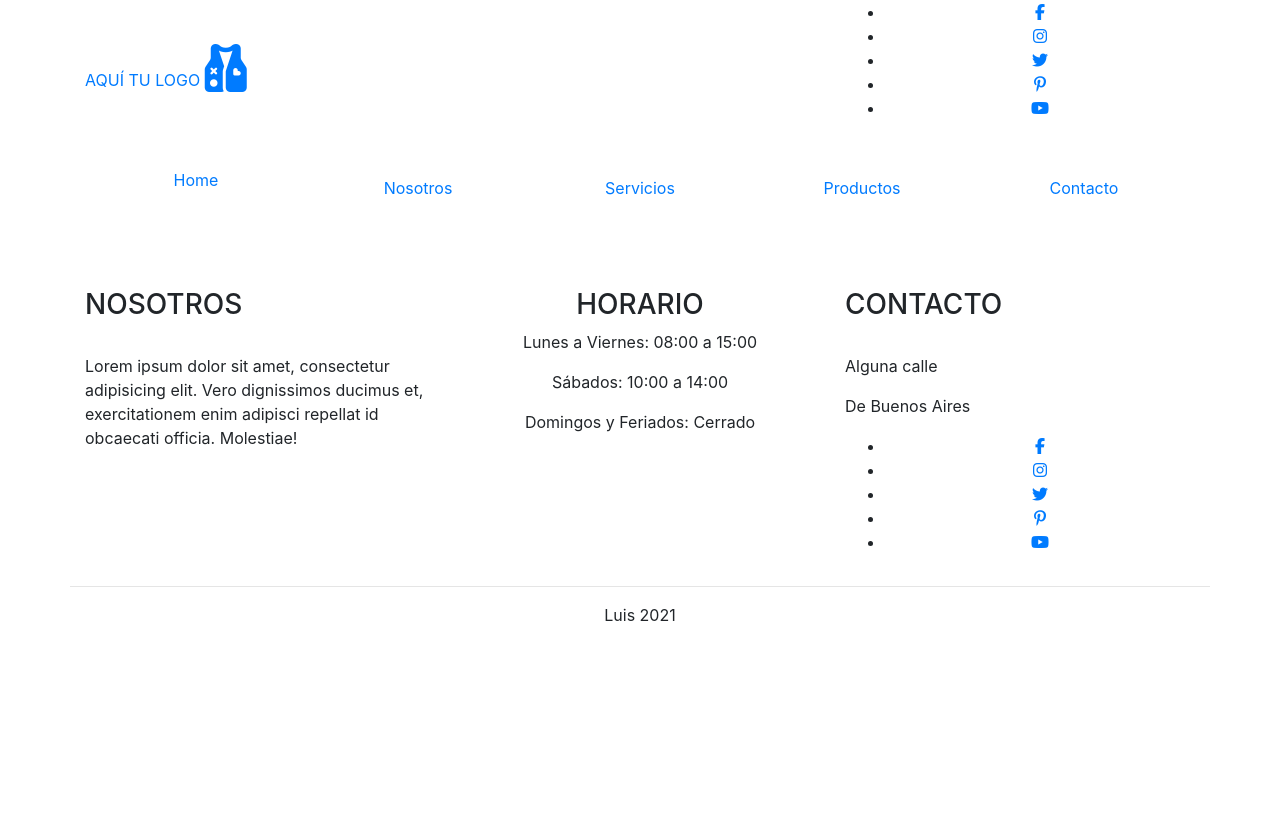
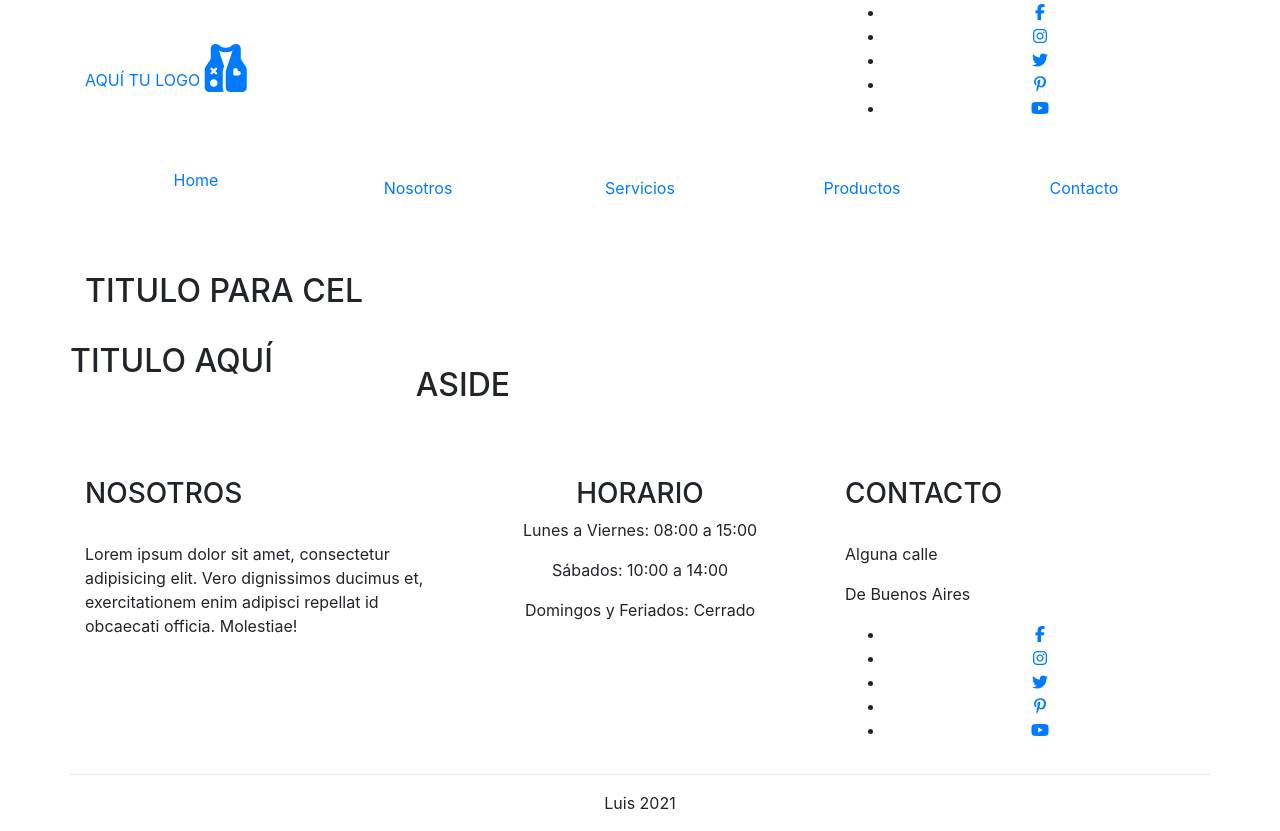
Before and after one commit to lgLuis/Bootstrap4_Template, a plain HTML site: page index.html in a window 1280 px wide. Before the commit the page ends 800 px from the top, so only its background shows below. Drawn offline with Linux system fonts and the light colour scheme.

Commit message:
html contenido

```diff
--- a/index.html
+++ b/index.html
@@ -53,6 +53,34 @@
         </nav>
     </div>
 
+    <div class="container pt-4">
+        <div class="row no-gutters">
+            <div class="col-12 hero">
+                <img src="" alt="" class="img-fluid">
+                <h2 class="text-uppercase d-done d-md-block">Titulo para Cel</h2>
+            </div>
+        </div>
+    </div>
+
+    <div class="container pt-4">
+        <div class="row">
+            <main class="col-lg8 contenido-principal">
+                <h2 class="d-block md-none text-uppercase text-cemter">
+                    Titulo Aquí
+                </h2>
+            </main>
+            <aside class="col-lg-4 pt-4 pt-lg-0">
+                <div class="sidebar">
+                    <h2 class="text-uppercase text-center mt-4">
+                        Aside
+
+                    </h2>
+                </div>
+            </aside>
+        </div>
+
+    </div>
+
     <div class="footer footer-sitio pt-3 mt-5">
         <div class="container">
             <div class="row">
```
